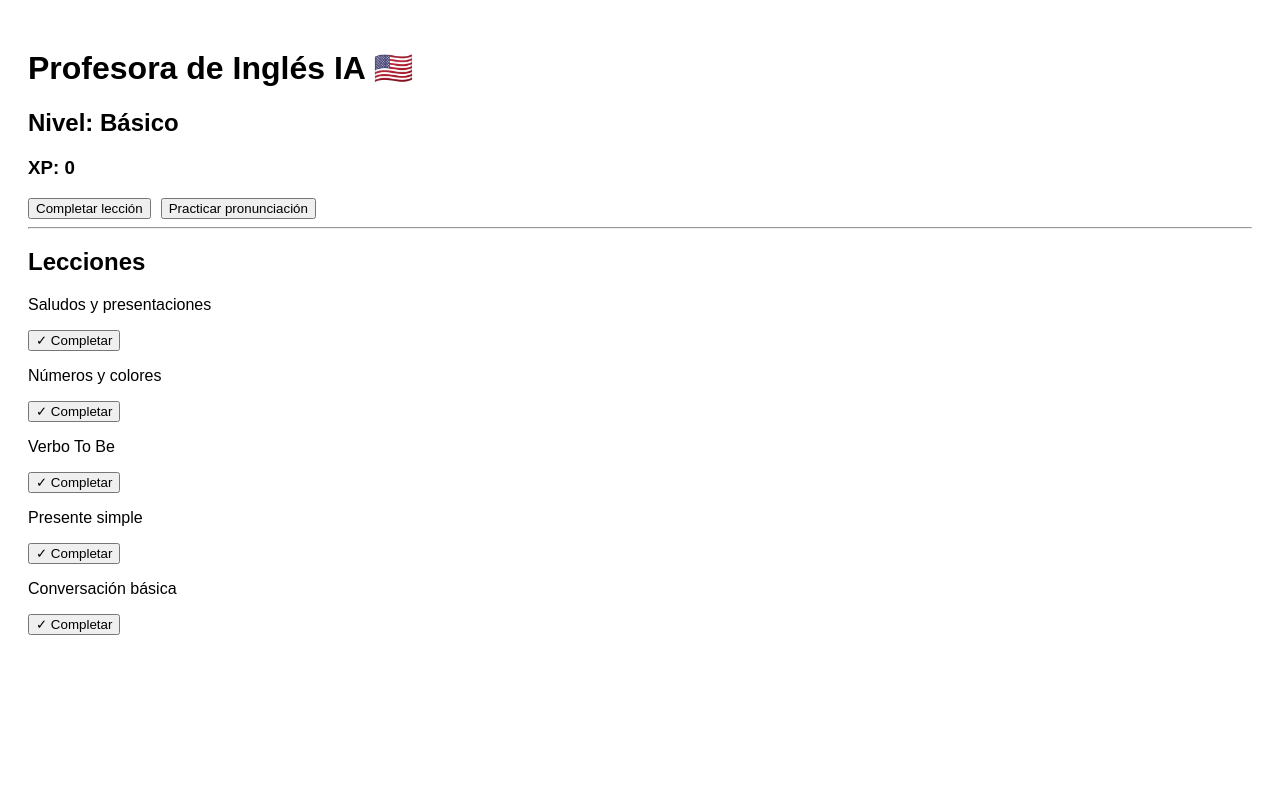
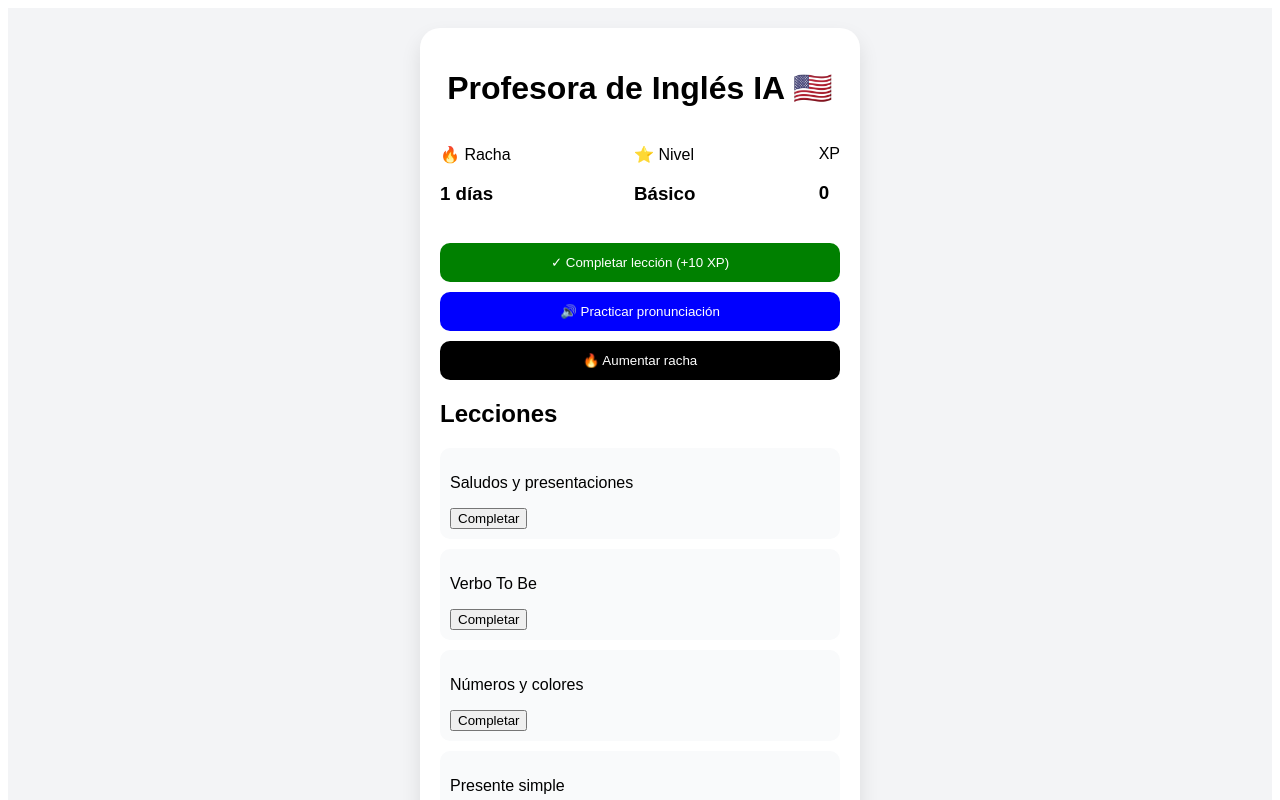
Before and after one commit to gonzalezshari909-sketch/english-ai-teacher, a Next.js app: page / in a window 1280 px wide. Shown: the top 800 px of the page. Built offline with nearby package versions, Linux system fonts and the light colour scheme.

Commit message:
Update page.js

```diff
--- a/app/page.js
+++ b/app/page.js
@@ -5,62 +5,168 @@ import React, { useState, useEffect } from 'react';
 export default function Home() {
   const [xp, setXp] = useState(0);
   const [level, setLevel] = useState('Básico');
+  const [streak, setStreak] = useState(1);
 
   const lessons = [
     'Saludos y presentaciones',
+    'Verbo To Be',
     'Números y colores',
-    'Verbo To Be',
     'Presente simple',
-    'Conversación básica',
+    'Conversaciones básicas',
   ];
 
+  // Cargar XP guardado
   useEffect(() => {
-    const saved = localStorage.getItem('xp');
-    if (saved) setXp(Number(saved));
+    const savedXp = localStorage.getItem('xp');
+    const savedStreak = localStorage.getItem('streak');
+
+    if (savedXp) setXp(Number(savedXp));
+    if (savedStreak) setStreak(Number(savedStreak));
   }, []);
 
+  // Guardar progreso
   useEffect(() => {
     localStorage.setItem('xp', xp);
+    localStorage.setItem('streak', streak);
 
-    if (xp >= 50) setLevel('Intermedio');
     if (xp >= 120) setLevel('Avanzado');
-  }, [xp]);
+    else if (xp >= 50) setLevel('Intermedio');
+    else setLevel('Básico');
+  }, [xp, streak]);
 
-  const addXP = () => setXp(xp + 10);
+  const completeLesson = () => {
+    setXp(prev => prev + 10);
+  };
 
   const speak = () => {
     const msg = new SpeechSynthesisUtterance(
-      'Hello! Let’s practice English together.'
+      'Hello! Repeat after me. I am learning English.'
     );
     msg.lang = 'en-US';
     speechSynthesis.speak(msg);
   };
 
+  const addStreak = () => {
+    setStreak(prev => prev + 1);
+  };
+
   return (
-    <main style={{ padding: 20, fontFamily: 'Arial' }}>
-      <h1>Profesora de Inglés IA 🇺🇸</h1>
+    <main style={{
+      minHeight: '100vh',
+      background: '#f3f4f6',
+      padding: 20,
+      fontFamily: 'Arial'
+    }}>
 
-      <h2>Nivel: {level}</h2>
-      <h3>XP: {xp}</h3>
+      <div style={{
+        maxWidth: 400,
+        margin: '0 auto',
+        background: 'white',
+        padding: 20,
+        borderRadius: 20,
+        boxShadow: '0 10px 20px rgba(0,0,0,0.1)'
+      }}>
 
-      <button onClick={addXP} style={{ marginRight: 10 }}>
-        Completar lección
-      </button>
+        <h1 style={{ textAlign: 'center' }}>
+          Profesora de Inglés IA 🇺🇸
+        </h1>
 
-      <button onClick={speak}>
-        Practicar pronunciación
-      </button>
+        {/* ESTADÍSTICAS */}
+        <div style={{ display: 'flex', justifyContent: 'space-between', marginTop: 20 }}>
+          <div>
+            <p>🔥 Racha</p>
+            <h3>{streak} días</h3>
+          </div>
 
-      <hr />
+          <div>
+            <p>⭐ Nivel</p>
+            <h3>{level}</h3>
+          </div>
 
-      <h2>Lecciones</h2>
+          <div>
+            <p>XP</p>
+            <h3>{xp}</h3>
+          </div>
+        </div>
 
-      {lessons.map((l, i) => (
-        <div key={i} style={{ marginBottom: 10 }}>
-          <p>{l}</p>
-          <button onClick={addXP}>✓ Completar</button>
+        {/* BOTONES */}
+        <button
+          onClick={completeLesson}
+          style={{
+            width: '100%',
+            marginTop: 20,
+            padding: 12,
+            background: 'green',
+            color: 'white',
+            border: 'none',
+            borderRadius: 10
+          }}
+        >
+          ✓ Completar lección (+10 XP)
+        </button>
+
+        <button
+          onClick={speak}
+          style={{
+            width: '100%',
+            marginTop: 10,
+            padding: 12,
+            background: 'blue',
+            color: 'white',
+            border: 'none',
+            borderRadius: 10
+          }}
+        >
+          🔊 Practicar pronunciación
+        </button>
+
+        <button
+          onClick={addStreak}
+          style={{
+            width: '100%',
+            marginTop: 10,
+            padding: 12,
+            background: 'black',
+            color: 'white',
+            border: 'none',
+            borderRadius: 10
+          }}
+        >
+          🔥 Aumentar racha
+        </button>
+
+        {/* LECCIONES */}
+        <h2 style={{ marginTop: 20 }}>Lecciones</h2>
+
+        {lessons.map((lesson, i) => (
+          <div
+            key={i}
+            style={{
+              background: '#f9fafb',
+              padding: 10,
+              borderRadius: 10,
+              marginTop: 10
+            }}
+          >
+            <p>{lesson}</p>
+            <button onClick={completeLesson}>
+              Completar
+            </button>
+          </div>
+        ))}
+
+        {/* NIVEL INFO */}
+        <div style={{
+          marginTop: 20,
+          padding: 10,
+          background: '#eef2ff',
+          borderRadius: 10
+        }}>
+          <p><b>Tu progreso:</b></p>
+          <p>Completa lecciones para subir de nivel</p>
         </div>
-      ))}
+
+      </div>
     </main>
   );
 }
```
